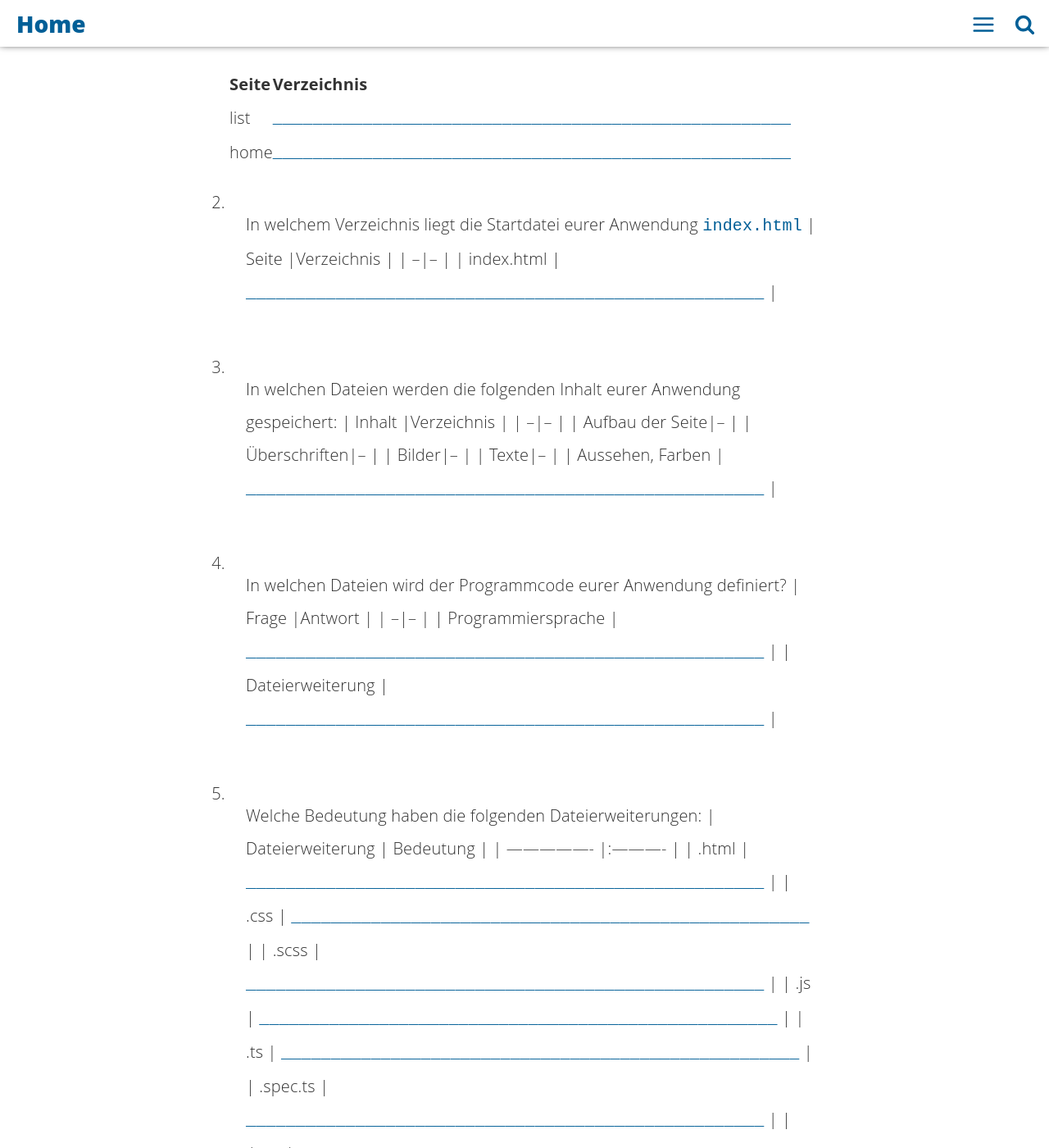
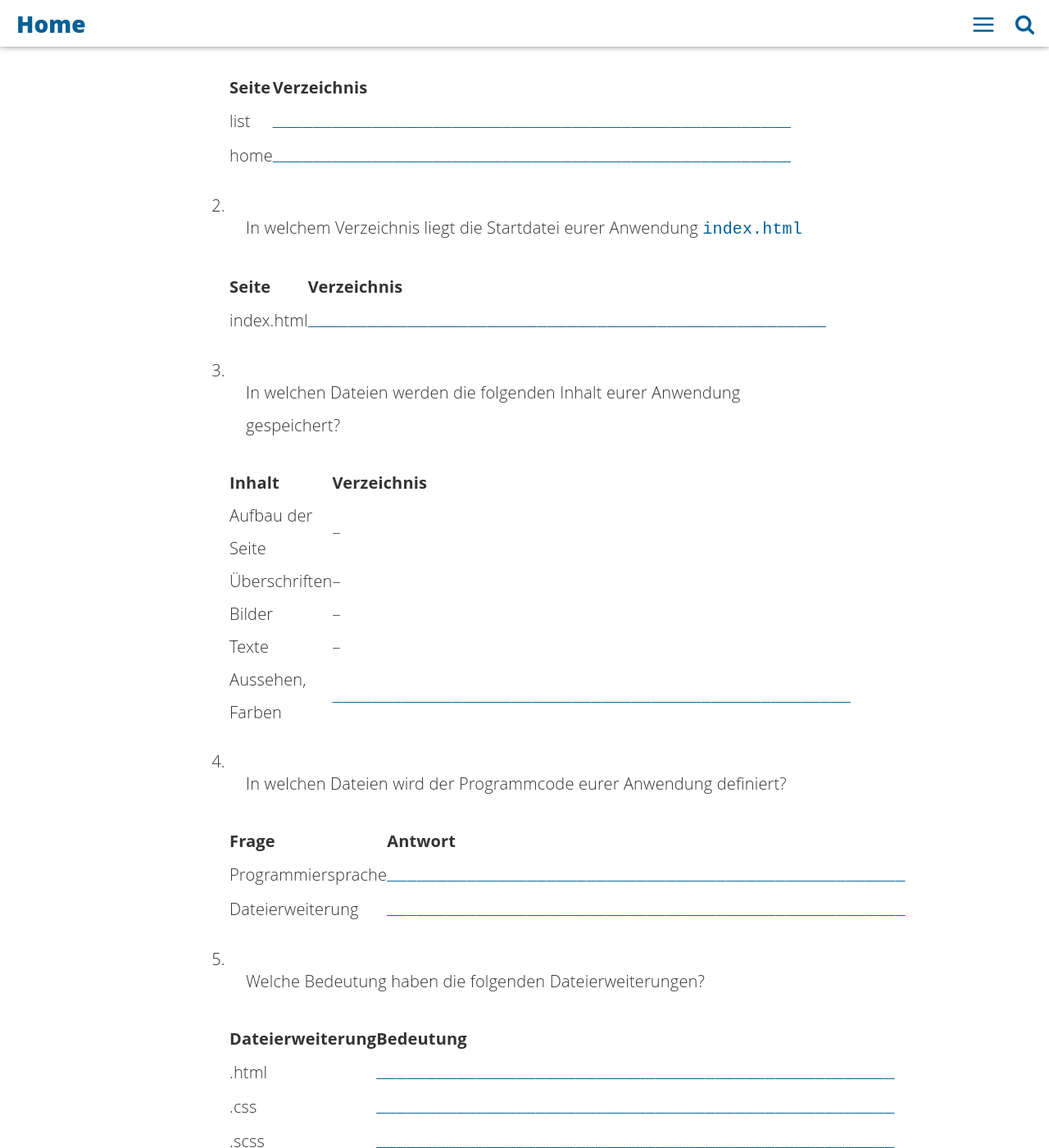
Before and after one commit to ionic-training/Learning-Documentation, a Jekyll site: the page built from docs/_posts/2018-11-12-day-1-course-introduction.md, in a window 1280 px wide and 1400 px high, scrolled down 1743 px. Shown: the whole window at 82% size. Built offline with Jekyll 4.4.1, drawn with Linux system fonts in a browser that asks for light colours; our own code applies the rules of GitHub Pages for plain Markdown files; some of the changed text lies outside the part shown.

```diff
--- a/docs/_posts/2018-11-12-day-1-course-introduction.md
+++ b/docs/_posts/2018-11-12-day-1-course-introduction.md
@@ -12,11 +12,11 @@
 
 ## Übungen
 
- 1. Erstelle eine neue App, basierend auf der Vorlagen 'sidemenu'
+ 1. Erstelle eine neue App, basierend auf der Vorlagen `sidemenu`
 
  2. Starte die neu erstellte App
 
- 3. Erstelle eine neue App, basierend auf der Vorlagen 'tabs'
+ 3. Erstelle eine neue App, basierend auf der Vorlagen `tabs`
 
  4. Starte die neu erstellte App
 
@@ -30,11 +30,13 @@
     | home | `____________________________________________________` |
 
 2. In welchem Verzeichnis liegt die Startdatei eurer Anwendung `index.html`
+
     | Seite  |Verzeichnis |
     | --|-- |
     | index.html | `____________________________________________________` |
 
-4. In welchen Dateien werden die folgenden Inhalt eurer Anwendung gespeichert:
+4. In welchen Dateien werden die folgenden Inhalt eurer Anwendung gespeichert?
+
     | Inhalt  |Verzeichnis |
     | --|-- |
     | Aufbau der Seite|-- |
@@ -45,12 +47,14 @@
 
 
 6. In welchen Dateien wird der Programmcode eurer Anwendung definiert?
+
     | Frage  |Antwort |
     | --|-- |
     | Programmiersprache | `____________________________________________________` |
     | Dateierweiterung | `____________________________________________________` |
 
-7. Welche Bedeutung haben die folgenden Dateierweiterungen:
+7. Welche Bedeutung haben die folgenden Dateierweiterungen?
+
     | Dateierweiterung | Bedeutung  |
     | ---------------- |:---------- |
     | .html          | `____________________________________________________` |
```
